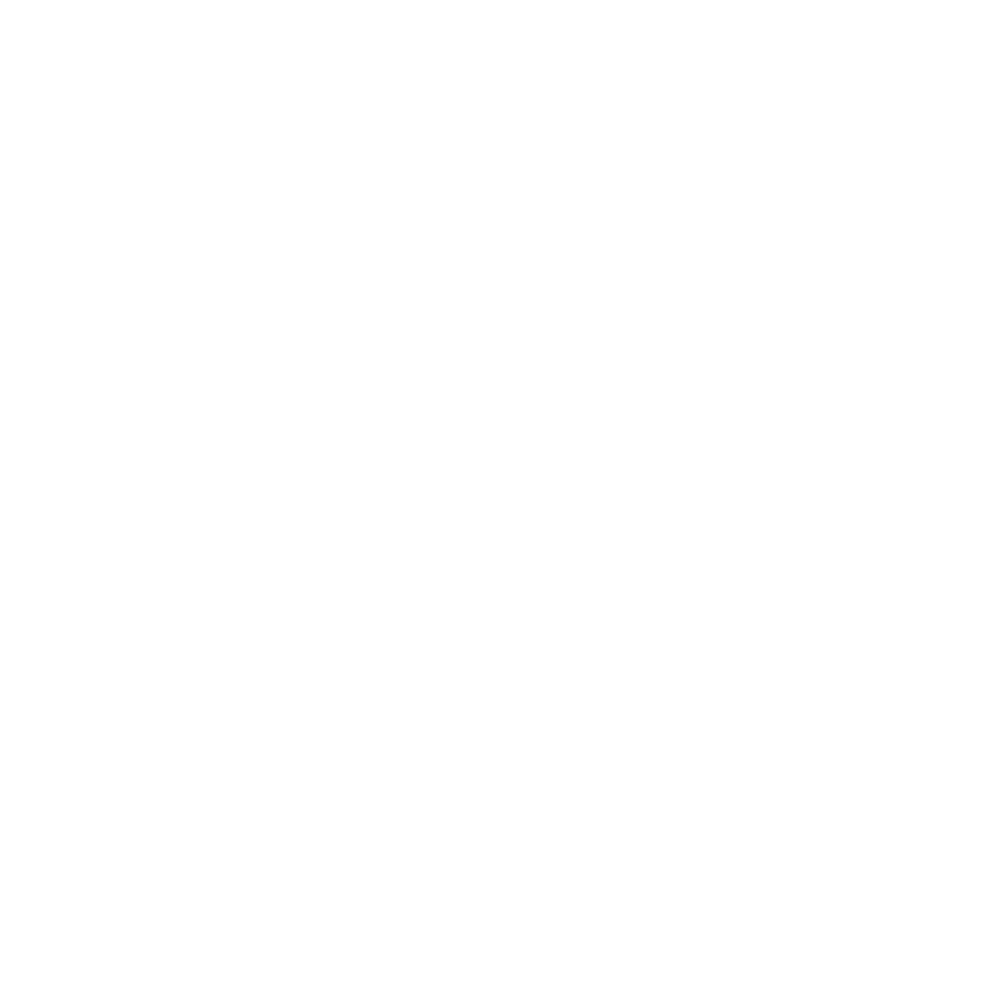
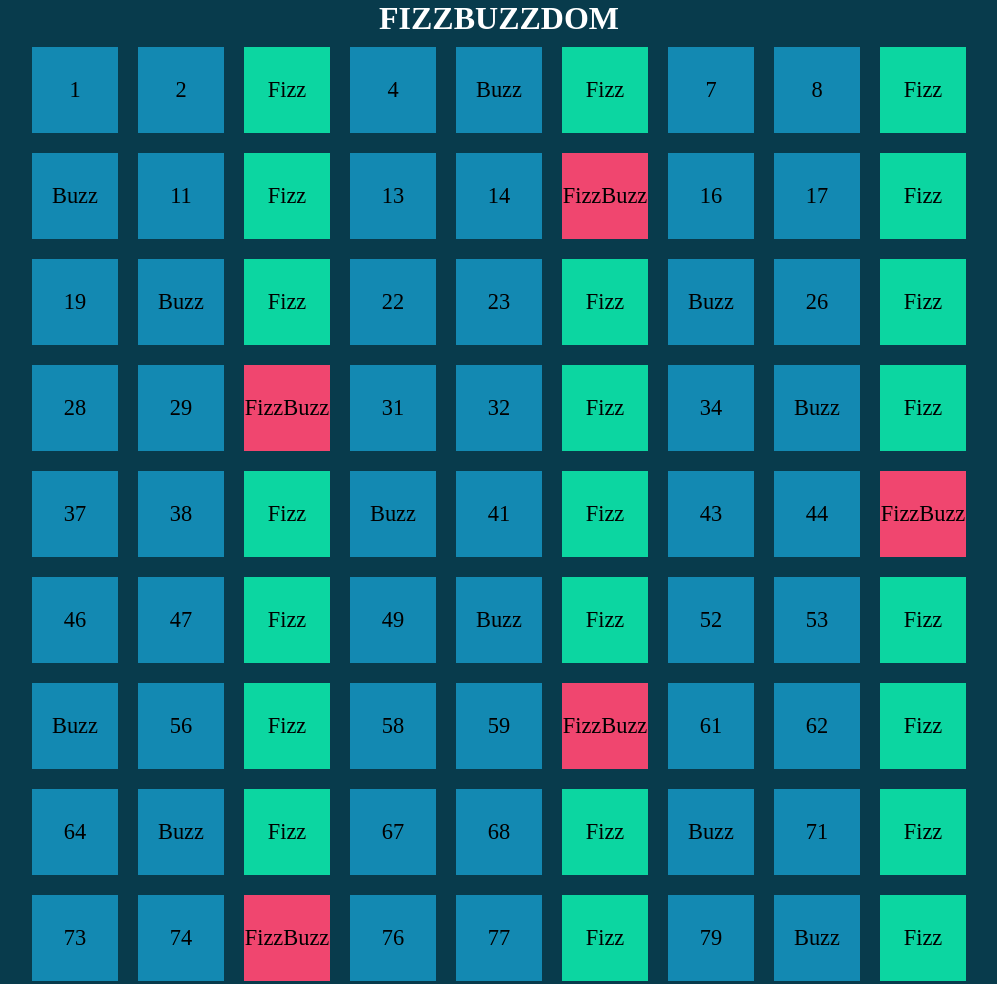
Before and after one commit to Fesposito9197/js-fizzbuzz, a plain HTML site: page index.html in a window 1280 px wide. Shown: the top 984 px of the page, without its empty margins (141-1138 px from the left). Before the commit the page ends 800 px from the top, so only its background shows below. Drawn offline with Linux system fonts and the light colour scheme.

Commit message:
aggiunto tabella in html

```diff
--- /dev/null
+++ b/css/style.css
@@ -0,0 +1,44 @@
+*{
+    box-sizing: border-box;
+    margin: 0;
+    padding: 0;
+}
+body{
+    background-color: #083b4c;
+}
+h1{
+    text-align: center;
+    color: #fff;
+    text-transform: uppercase;
+}
+.container{
+    max-width: 62.5rem;
+    padding-left: 1.25rem;
+    padding-right: 1.25rem;
+    margin: 0 auto;
+}
+.cell-container{
+    display: flex;
+    flex-wrap: wrap;
+    justify-content: center;
+
+}
+.number-cell{
+    margin: 10px;
+    text-align: center;
+    width: calc((100% / 10) - 10px);
+    height: 86px;
+    line-height: 86px;
+    font-size: 1.4rem;
+    background-color: #1389b2;
+
+}
+.number-cell-fizz-buzz{
+    background-color: #f0466f;
+}
+.number-cell-fizz{
+    background-color: #0cd6a1;
+}
+.number-cell-buzz{
+    background-color:#ffd166 ;
+}
--- a/index.html
+++ b/index.html
@@ -4,9 +4,17 @@
     <meta charset="UTF-8">
     <meta http-equiv="X-UA-Compatible" content="IE=edge">
     <meta name="viewport" content="width=device-width, initial-scale=1.0">
-    <title>Document</title>
+
+    <link rel="stylesheet" href="css/style.css">
+    <title>FizzBuzzDOM</title>
 </head>
 <body>
+    <h1>FizzBuzzDOM</h1>
+    <div class="container">
+        <div class="cell-container ">
+
+        </div>
+    </div>
     <script src="js/main.js"></script>
 </body>
 </html>
--- a/js/main.js
+++ b/js/main.js
@@ -1,11 +1,30 @@
+
+
+const cellContainer = document.querySelector(".cell-container");
+
+
+
+
 for( let i = 1 ; i <= 100; i++){
+    const numberCell = document.createElement("div");
+    numberCell.className = "number-cell";
     if( i % 3===0 && i % 5 ===0){
-        console.log("Fizzbuzz")
+        numberCell.classList.add('number-cell-fizz-buzz')
+        numberCell.innerHTML = "FizzBuzz"
+
     } else if( i % 3 ===0){
+        numberCell.innerHTML = "Fizz"
+        numberCell.classList.add('number-cell-fizz')
         console.log("Fizz")
     } else if( i % 5 ===0){
+        numberCell.innerHTML = "Buzz"
+        numberCell.classList.add('numbner-cell-buzz')
         console.log('Buzz')
     }else{
+        numberCell.innerHTML = i
+
         console.log(i)
     }
+    cellContainer.append(numberCell)
+
 }
```
